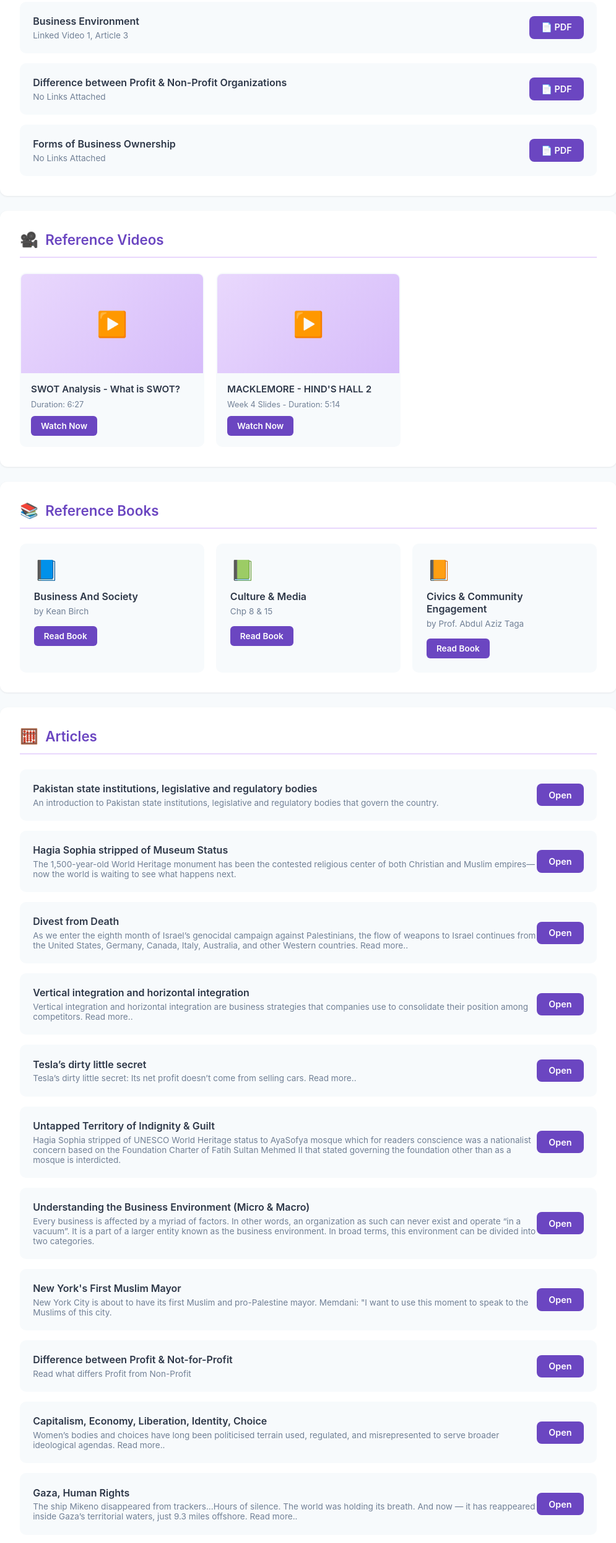
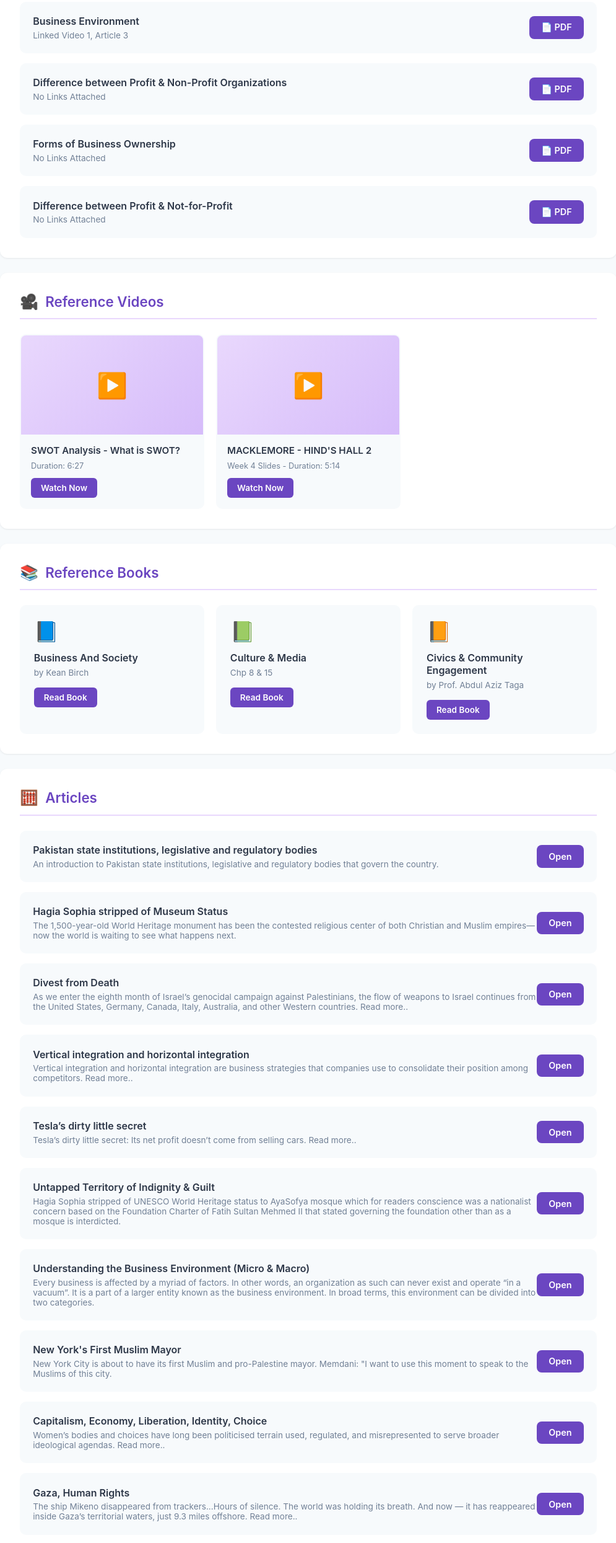
Before and after one commit to ferketox/gacademia, a plain HTML site: page bus.html in a window 1280 px wide. Shown: the part 1503-3992 px from the top of the page at 62% size, without its empty margins (252-1247 px from the left). Drawn offline with Linux system fonts and the light colour scheme.

```diff
--- a/bus.html
+++ b/bus.html
@@ -815,6 +815,13 @@
                         </div>
                         <a href="https://docs.google.com/presentation/d/1b9IjN-aUaI6k1k-E7-PSHJRGy7uXm-gy/edit?usp=drivesdk&ouid=109940742661042704756&rtpof=true&sd=true" class="resource-link">📄 PDF</a>
                     </div>
+                    <div class="resource-item">
+                        <div class="resource-info">
+                            <div class="resource-title">Difference between Profit & Not-for-Profit</div>
+                            <div class="resource-meta">No Links Attached</div>
+                        </div>
+                        <a href="https://drive.google.com/file/d/1fbfKGJj75ZRtBVrSzJqWUPQit9XTu_cM/view?usp=drivesdk" class="resource-link">📄 PDF</a>
+                    </div>
                 </div>
             </div>
 
@@ -977,13 +984,6 @@
                     </div>
                     <div class="resource-item">
                         <div class="resource-info">
-                            <div class="resource-title">Difference between Profit & Not-for-Profit</div>
-                            <div class="resource-meta">Read what differs Profit from Non-Profit</div>
-                        </div>
-                        <a href="https://drive.google.com/file/d/1fbfKGJj75ZRtBVrSzJqWUPQit9XTu_cM/view?usp=drivesdk" class="resource-link">Open</a>
-                    </div>
-                    <div class="resource-item">
-                        <div class="resource-info">
                             <div class="resource-title">Capitalism, Economy, Liberation, Identity, Choice</div>
                             <div class="resource-meta">Women’s bodies and choices have long been politicised terrain used, regulated, and misrepresented to serve broader ideological agendas. Read more..</div>
                         </div>
```
